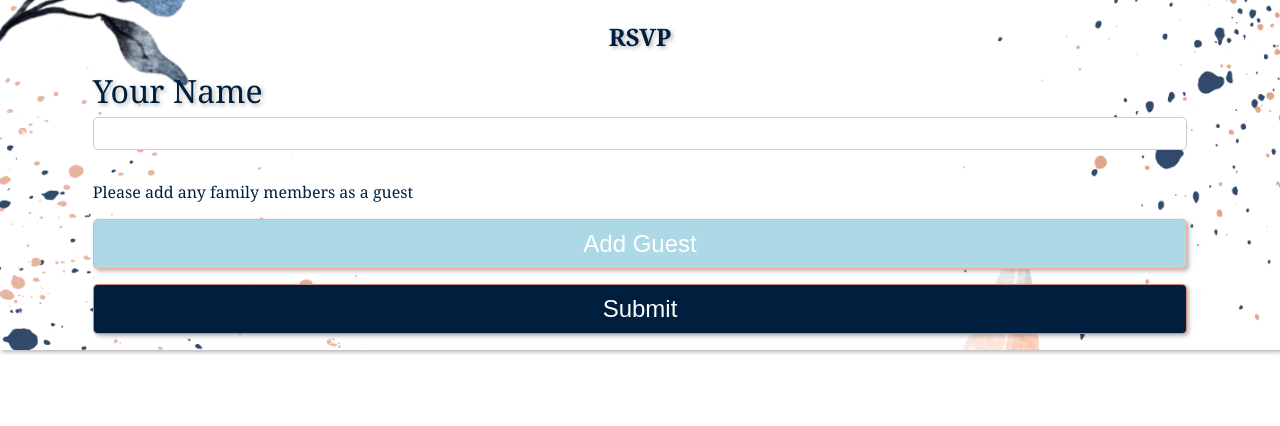
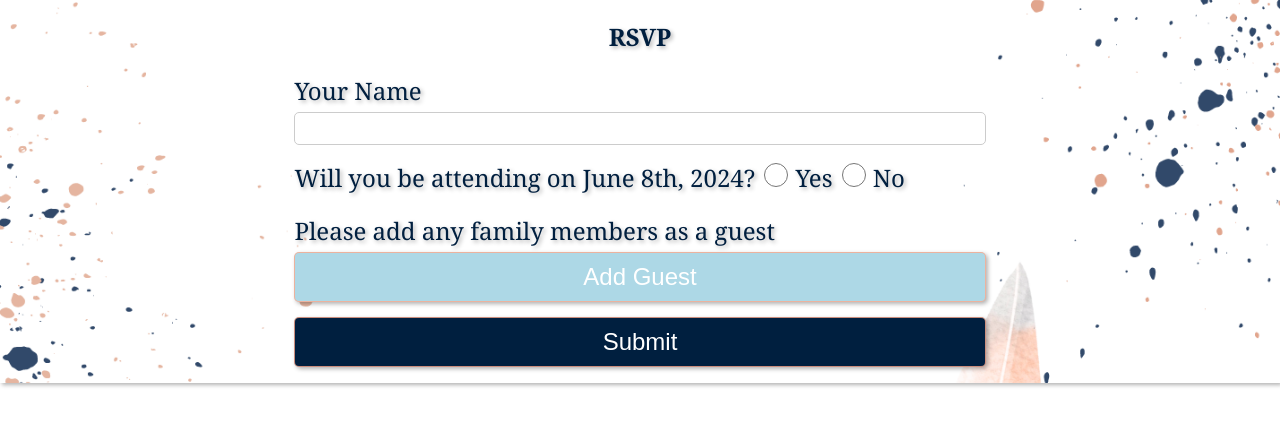
Before and after one commit to Ctaylor27/Wedding_invitation_deploy, a Django app: page /rsvp_form in a window 1280 px wide. Shown: the top 426 px of the page. Run offline with Django 5.2, Linux system fonts and the light colour scheme.

Commit message:
finalized

```diff
--- a/rsvp/models.py
+++ b/rsvp/models.py
@@ -7,6 +7,7 @@ from django.core.validators import MinValueValidator
 class RSVP(models.Model):
     name = models.CharField(max_length=200)
     party_total = models.IntegerField(validators=[MinValueValidator(1)], default=1)
+    is_attending = models.BooleanField(default = True)
 
     def update_party_total(self):
         self.party_total = self.attendee_set.count() + 1
--- a/rsvp/static/rsvp/css/styles.css
+++ b/rsvp/static/rsvp/css/styles.css
@@ -57,10 +57,10 @@ body {
 
 
 form {
-    align-self: center;
-    width: 95%;
-
-
+    display: flex;
+    flex-direction: column;
+    align-items: center;
+    width: 60%;
 }
 
 .form_items {
@@ -132,12 +132,6 @@ h1 {
     font-size: 3rem;
 }
 
-form {
-    display: flex;
-    flex-direction: column;
-    align-items: center;
-}
-
 .attendee_container {
     width: 100%;
 }
@@ -150,8 +144,6 @@ form {
     font-size: 15px;
 }
 
-
-
 .input {
     margin-bottom: 15px;
     width: 100%;
@@ -159,8 +151,8 @@ form {
 
 label {
     display: block;
-    font-size: 2rem;
-    margin-bottom: 5px;
+    font-size: 1.5rem;
+    margin: 5px 0;
 }
 
 input[type="text"], input[type="email"] {
@@ -191,6 +183,18 @@ button:hover {
     display: flex;
     justify-content: center;
 }
+
+.checkbox * {
+    display: inline;
+}
+
+.checkbox input {
+    width: 1.5rem;
+    height: 1.5rem;
+    border:rgba(0, 31, 63, 0.936) 1px solid
+}
+
+
 
 #num_attendees {
     width: 100%;
@@ -258,8 +262,8 @@ input[type="text"] {
     width: 50vw;
     margin-top: 2rem;
     display: flex;
-    flex-wrap: wrap;
-
+    flex-direction: column;
+    align-items: center;
     justify-content: space-evenly;
 }
 
@@ -268,11 +272,11 @@ input[type="text"] {
 }
 
 .landing-section {
-    width: 300px;
+    width: 80%;
 }
 
 .landing-section img {
-    width: 300px;
+    width: 500px;
 }
 
 #text-body .landing-section p {
@@ -296,7 +300,7 @@ hr {
         margin: 0;
         padding: 0;
         width: 100%;
-
+        background-color: #001f3f;
         box-sizing: border-box;
 
     }
@@ -324,8 +328,20 @@ hr {
         background-size: cover;
    }
 
+   .landing-section {
+    width: 300px;
+    }
+
+    .landing-section img {
+        width: 300px;
+    }
+
    .landing-section img {
     width: 100%;
 }
 
+    form {
+        width: 100%;
+    }
+
 }
--- a/rsvp/templates/rsvp/rsvp_form.html
+++ b/rsvp/templates/rsvp/rsvp_form.html
@@ -18,7 +18,15 @@
                         <label for="name">Your Name</label>
                         <input required type="text" name="name" id="name">
                     </div>
-                    <p>Please add any family members as a guest</p>
+                    <div class="input checkbox">
+                        <label for="is_attending">Will you be attending on June 8th, 2024?</label>
+                        <!-- <input type="checkbox"  name="is_attending" id="is_attending"> -->
+                        <input required type="radio" name="is_attending" value="True">
+                        <label for="yes">Yes</label>
+                        <input type="radio" name="is_attending" value="False">
+                        <label for="no">No</label>
+                    </div>
+                    <label>Please add any family members as a guest</label>
                     <div class="attendee_container"></div>
                     <div class="input">
                         <button type="button" onclick="renderAttendeeInputs()" name="num_attendees" id="num_attendees">Add Guest</button>
@@ -26,6 +34,8 @@
 
                     <input type="hidden" name="num_attendees" id="hidden_num_attendees" value="0">
                     <button id="submit" type="submit">Submit</button>
+
+                    <input type="text" hidden name="validator">
                 </div>
 
         </form>
--- a/rsvp/views.py
+++ b/rsvp/views.py
@@ -52,11 +52,18 @@ def RSVPView(request):
 def submit_rsvp(request):
     if request.method == "POST":
 
+        if request.POST['validator'] != "":
+            forbidden_message = "Forbidden: Fatal Error"
+            return HttpResponseForbidden(forbidden_message)
+
+        if request.POST.get('is_attending') == "True": attending = True
+        else: attending = False
+
         # Get the list of attendees from the POST request
         attendees = [request.POST.get(f'attendee_{i}') for i in range(1, int(request.POST.get('num_attendees', 0)) + 1)]
 
         # Create the RSVP based on the name and num_attendees provided
-        rsvp = RSVP(name=request.POST['name'], party_total=request.POST['num_attendees'])
+        rsvp = RSVP(name=request.POST['name'], party_total=request.POST['num_attendees'], is_attending = attending)
         rsvp.save()
         # Creat an Attendee for each and attach them to the RSVP
         for attendee in attendees:
```
Also changed, not shown: Todo List.md (+1 -4 lines), rsvp/templates/rsvp/index.html (+5 -2 lines), rsvp/templates/rsvp/landing.html (+4 -4 lines), rsvp/migrations/0006_rsvp_is_attending.py (added), rsvp/static/rsvp/images/bw.jpg (added), rsvp/static/rsvp/images/invbackground.png, 6 other files.
